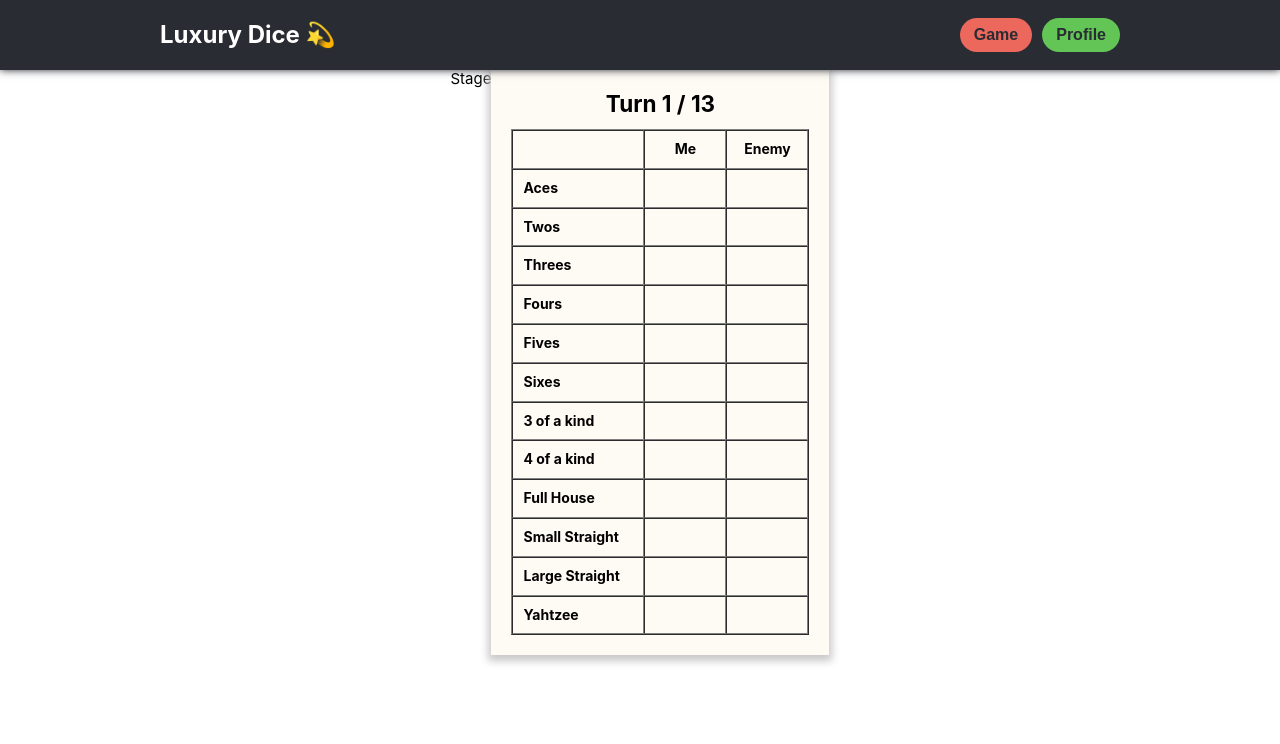
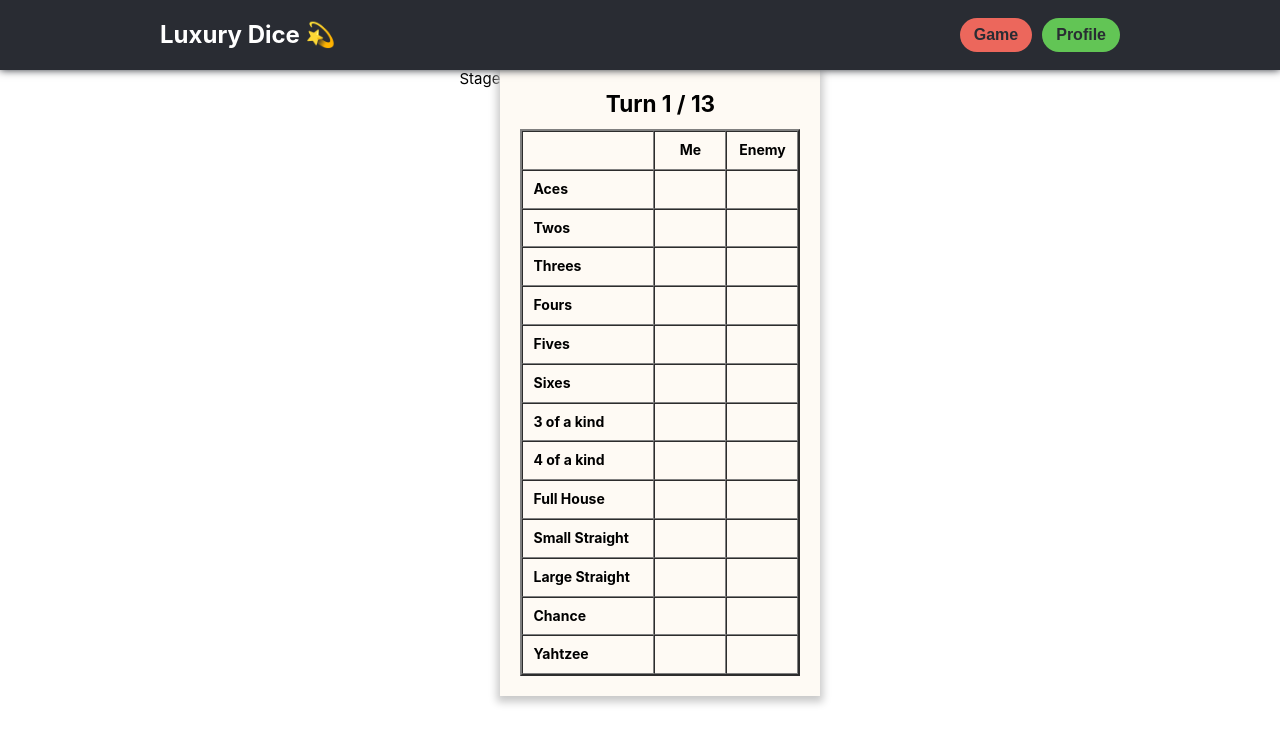
Before and after one commit to dengoyoon/luxury-dice-yahtzee, a React (Create React App) app: page /game in a window 1280 px wide. Shown: the top 744 px of the page. Built offline with nearby package versions, Linux system fonts and the light colour scheme.

Commit message:
turn state 추가

```diff
--- a/src/pages/game/components/ScoreTable/index.jsx
+++ b/src/pages/game/components/ScoreTable/index.jsx
@@ -1,57 +1,42 @@
 import React, { useState } from "react";
+import { upperSection, lowerSection } from "../../constants/scoreSections";
+
 import "./score-table.scss";
 
 const useTurn = (initTurn = 1) => {
   const [turn, setTurn] = useState(initTurn);
-  const addTurn = () => setTurn(turn + 1);
+  const increaseTurn = () => turn !== 13 ? setTurn(turn + 1) : 13;
 
-  return [turn, addTurn];
+  return [turn, increaseTurn];
 };
 
-const upperSection = [
-  "Aces",
-  "Twos",
-  "Threes",
-  "Fours",
-  "Fives",
-  "Sixes"
-];
-
-const lowerSection = [
-  "3 of a kind",
-  "4 of a kind",
-  "Full House",
-  "Small Straight",
-  "Large Straight",
-  "Yahtzee"
-];
-
 export function ScoreTable() {
-  const [turn, addTurn] = useTurn();
+  const [turn, increaseTurn] = useTurn();
   return (
     <div className="paper">
       <h2 className="turn">Turn {turn} / 13</h2>
       <table
         className="score-table"
-        border={1}
+        border={2}
         cellPadding={10}
         cellSpacing={0}>
         <thead>
           <tr align="center">
             <td width={110}></td>
-            <th width={60}>Me</th>
-            <th width={60}>Enemy</th>
+            <th width={50}>Me</th>
+            <th width={50}>Enemy</th>
           </tr>
         </thead>
         <tbody>
-          { [...upperSection, ...lowerSection].map(
+          {[...upperSection, ...lowerSection].map(
             (name, index) => (
               <tr key={index} align="center">
                 <th align="left">{name}</th>
                 <td></td>
                 <td></td>
-              </tr>))
-            }
+              </tr>)
+            )
+          }
         </tbody>
       </table>
     </div>
--- /dev/null
+++ b/src/pages/game/constants/scoreSections.js
@@ -0,0 +1,18 @@
+export const upperSection = [
+  "Aces",
+  "Twos",
+  "Threes",
+  "Fours",
+  "Fives",
+  "Sixes",
+];
+
+export const lowerSection = [
+  "3 of a kind",
+  "4 of a kind",
+  "Full House",
+  "Small Straight",
+  "Large Straight",
+  "Chance",
+  "Yahtzee",
+];
```
